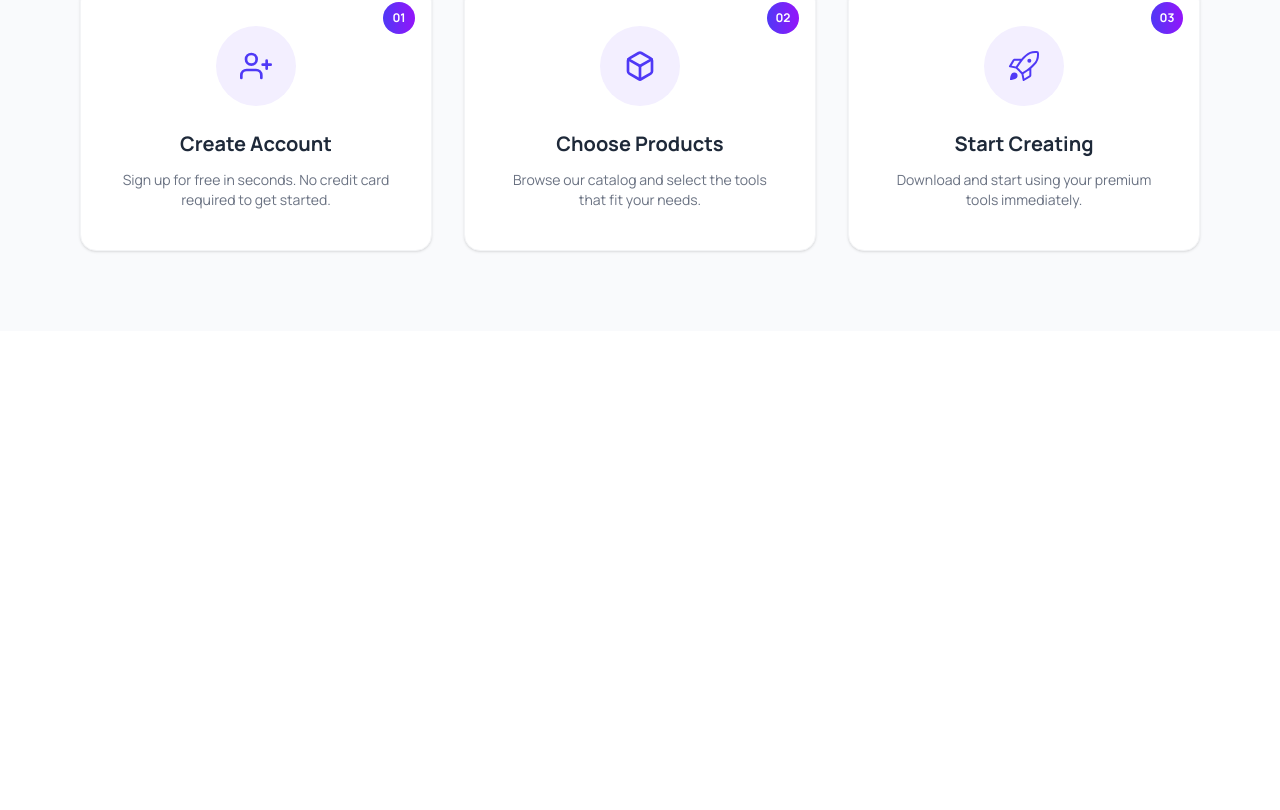
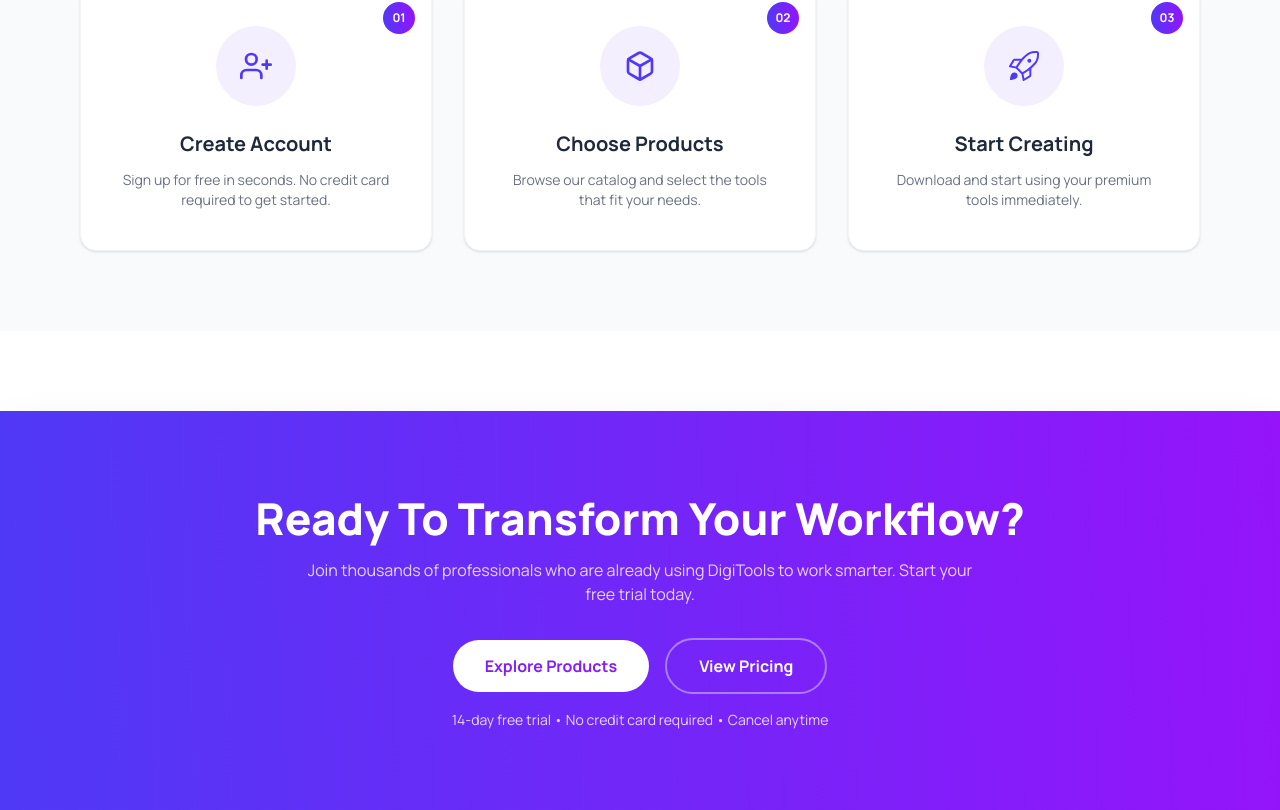
Before and after one commit to HSBHasib/PH-ASSIGNMENT-06, a React (Vite) app: page / in a window 1280 px wide. Shown: the part 1257-2067 px from the top of the page. Before the commit the page ends 1588 px from the top, so only its background shows below. Built offline with nearby package versions, Linux system fonts and the light colour scheme; the HTML template or start-up script is replaced by a standard one.

Commit message:
add workFlow section

```diff
--- a/src/components/Main/Main.jsx
+++ b/src/components/Main/Main.jsx
@@ -1,10 +1,11 @@
-import React from 'react'
 import GetStarted from './GetStarted/GetStarted'
+import WorkFlow from './WorkFlow/WorkFlow'
 
 const Main = () => {
   return (
     <div>
       <GetStarted />
+      <WorkFlow />
     </div>
   )
 }
--- /dev/null
+++ b/src/components/Main/WorkFlow/WorkFlow.jsx
@@ -0,0 +1,34 @@
+const WorkFlow = () => {
+  return (
+    <section className="pt-20 ">
+      <div className="w-full mx-auto bg-[linear-gradient(88deg,#4f39f6_0%,#9514fa_100%)] p-12 md:py-20 text-center text-white shadow-2xl relative overflow-hidden">
+
+        <div className="relative z-10">
+          <h2 className="text-3xl md:text-[44px] font-extrabold mb-3 leading-tight">
+            Ready To Transform Your Workflow?
+          </h2>
+
+          <p className="text-purple-100 text-[16px] mb-8 max-w-2xl mx-auto opacity-90">
+            Join thousands of professionals who are already using DigiTools to work smarter. Start your free trial today.
+          </p>
+
+          <div className="flex flex-col sm:flex-row items-center justify-center gap-4 mb-4">
+            <button className="bg-white text-[#851DF9] px-8 py-3.5 rounded-full font-bold text-[16px] hover:bg-gray-100 transition-all cursor-pointer active:scale-95 duration-150">
+              Explore Products
+            </button>
+
+            <button className="border-2 border-white/40 text-white px-8 py-3.5 rounded-full font-bold text-[16px] hover:bg-white/10 transition-all cursor-pointer active:scale-95 duration-150">
+              View Pricing
+            </button>
+          </div>
+
+          <p className="text-purple-200 text-sm">
+            14-day free trial • No credit card required • Cancel anytime
+          </p>
+        </div>
+      </div>
+    </section>
+  );
+};
+
+export default WorkFlow;
```
